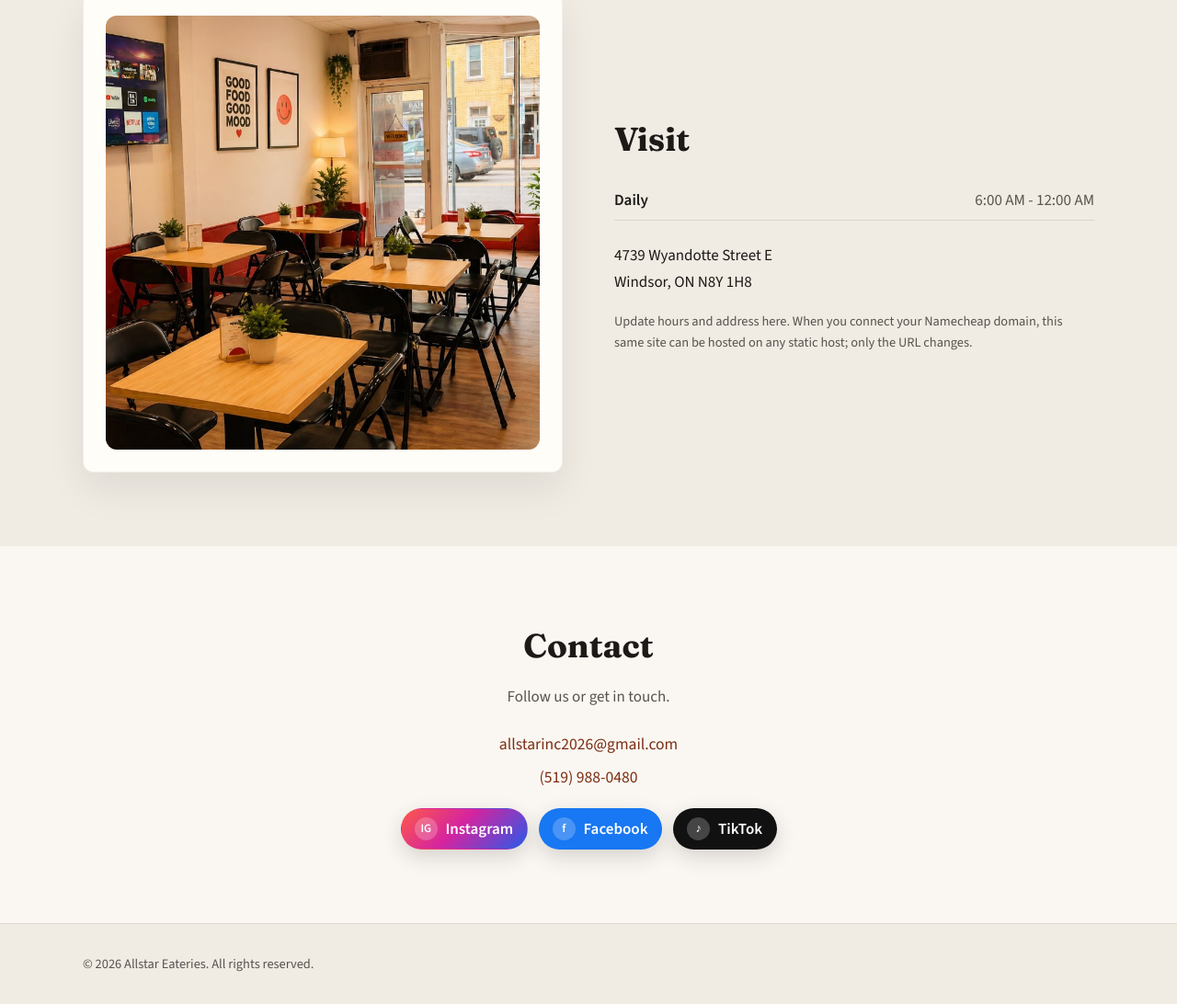
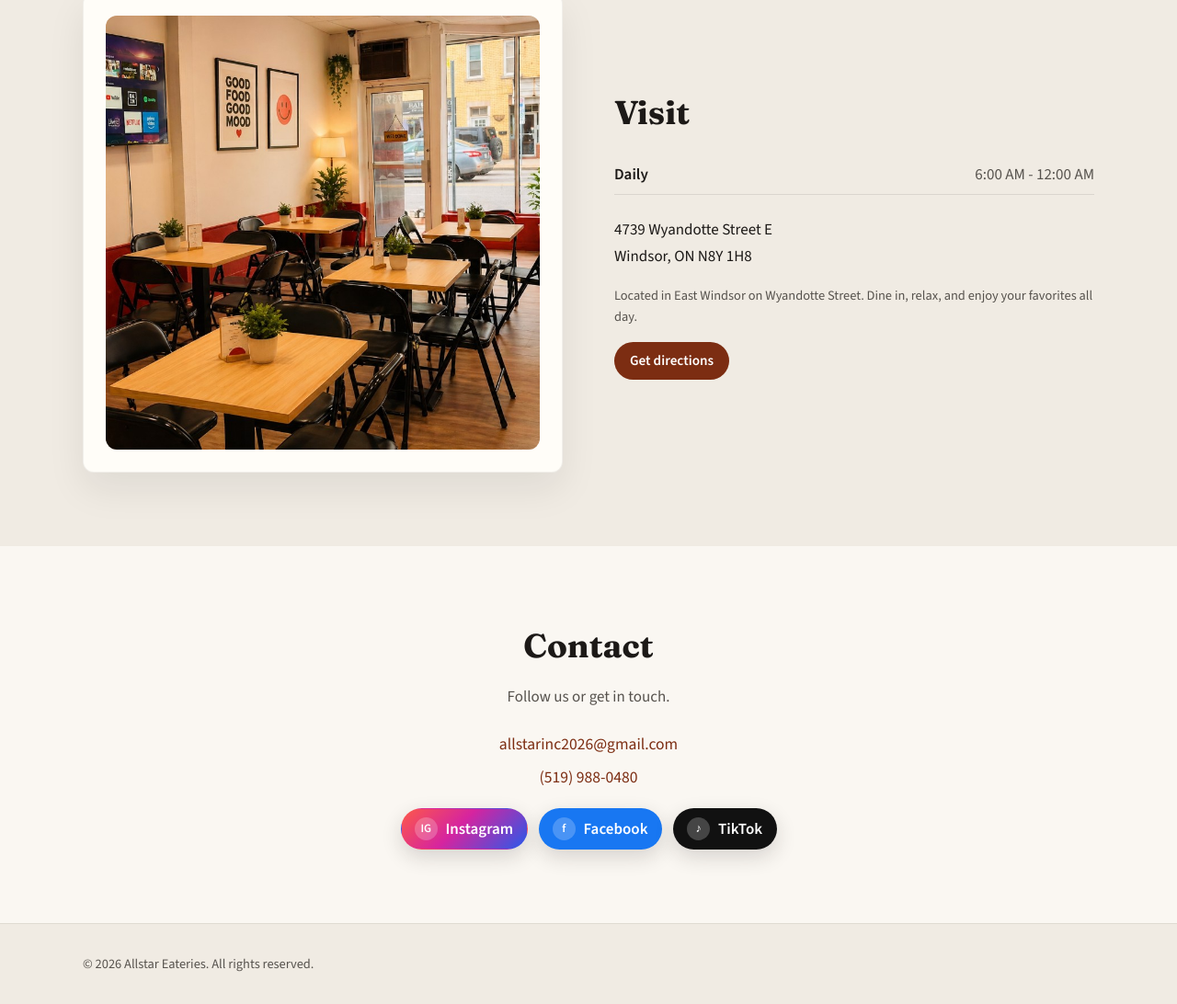
Before and after one commit to danhops16/cafe, a website built with Vite: page index.html in a window 1280 px wide. Shown: the part 2569-3661 px from the top of the page at 92% size. Built offline with nearby package versions, Linux system fonts and the light colour scheme.

Commit message:
A update images 2 s

```diff
--- a/index.html
+++ b/index.html
@@ -154,9 +154,18 @@
               Windsor, ON N8Y 1H8
             </address>
             <p class="fineprint">
-              Update hours and address here. When you connect your Namecheap
-              domain, this same site can be hosted on any static host; only the
-              URL changes.
+              Located in East Windsor on Wyandotte Street. Dine in, relax, and
+              enjoy your favorites all day.
+            </p>
+            <p>
+              <a
+                class="btn btn--small"
+                href="https://www.google.com/maps/search/?api=1&amp;query=4739+Wyandotte+Street+E,+Windsor,+ON+N8Y+1H8"
+                target="_blank"
+                rel="noopener noreferrer"
+              >
+                Get directions
+              </a>
             </p>
           </div>
           <div class="card card--map">
```
